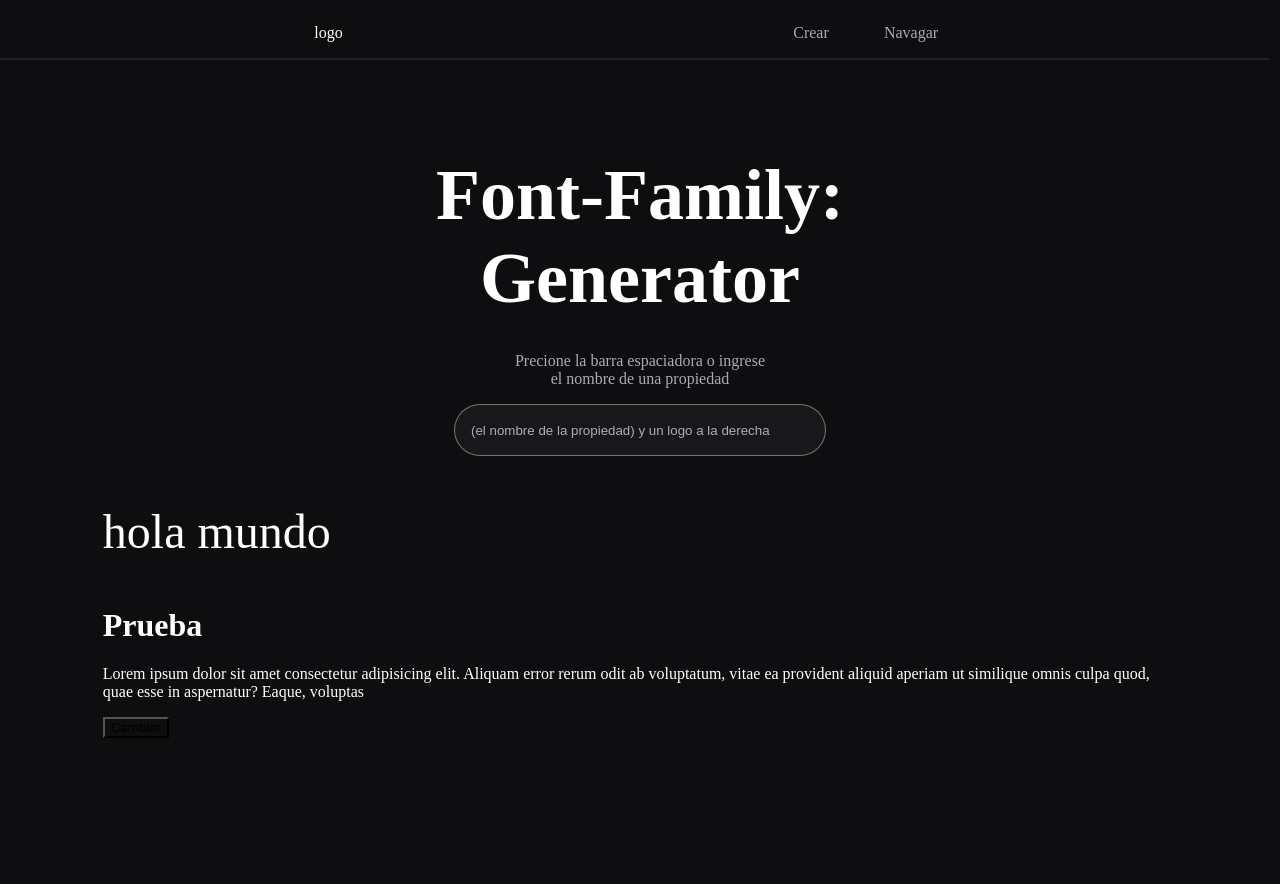
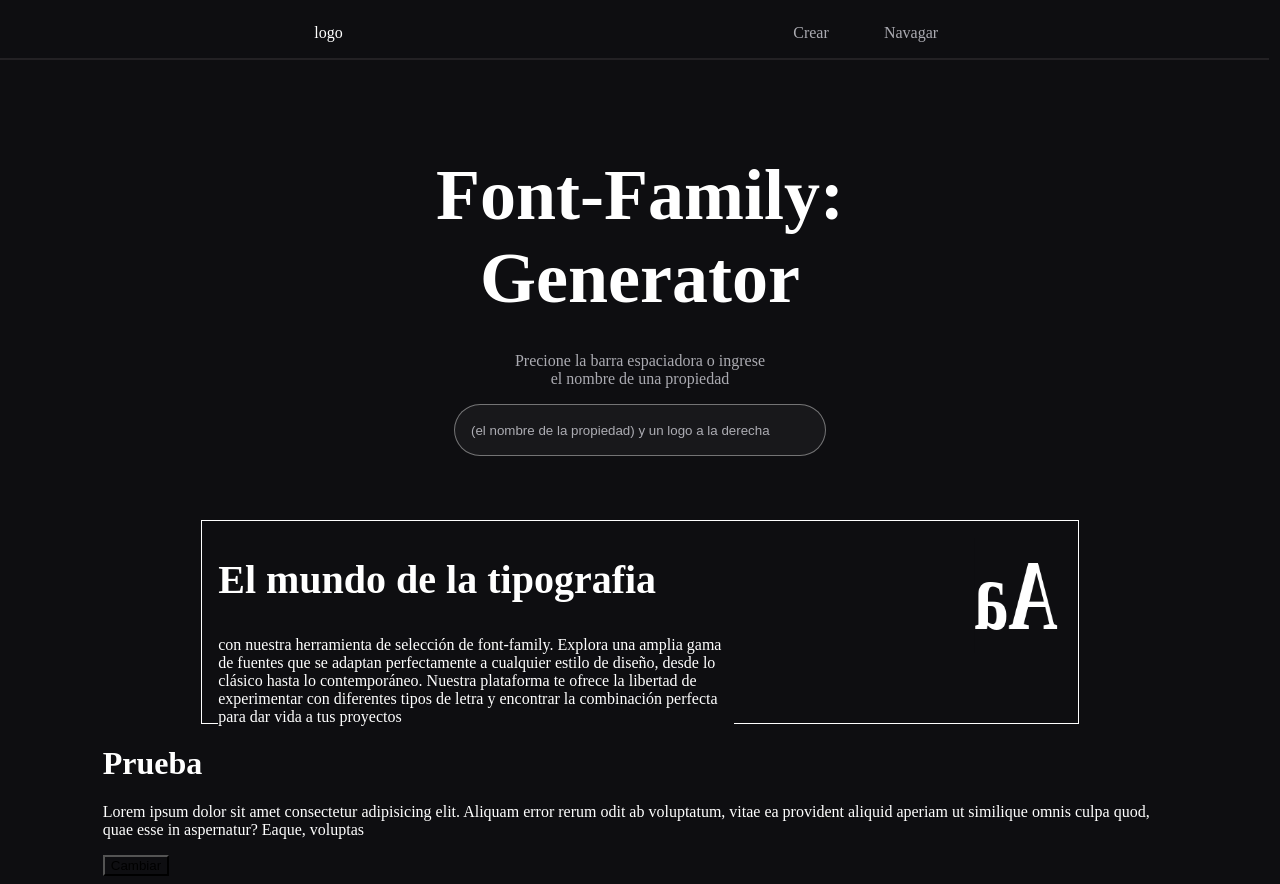
Before and after one commit to Alan-Ribeca/practicas-React, a React (Vite) app in the folder Family/fontFamily/: page / in a window 1280 px wide. Before the commit the page ends 800 px from the top, so only its background shows below. Built offline with nearby package versions, Linux system fonts and the light colour scheme; no server answers.

Commit message:
creando los grid

```diff
--- a/Family/fontFamily/package.json
+++ b/Family/fontFamily/package.json
@@ -10,6 +10,8 @@
     "preview": "vite preview"
   },
   "dependencies": {
+    "@splinetool/react-spline": "^2.2.6",
+    "@splinetool/runtime": "^1.0.91",
     "react": "^18.2.0",
     "react-dom": "^18.2.0",
     "sass": "^1.72.0"
--- a/Family/fontFamily/src/components/grid/contenedor.scss
+++ b/Family/fontFamily/src/components/grid/contenedor.scss
@@ -18,6 +18,7 @@
   align-items: center;
   flex-direction: column;
 
+
   .instrucciones {
     margin: 0;
     font-size: 1rem;
@@ -28,6 +29,7 @@
 
   .inputBuscador {
     margin-top: 1rem;
+    margin-bottom: 4rem;
     padding-left: 1rem;
     width: 22rem;
     height: 3rem;
--- a/Family/fontFamily/src/components/gridUno/GridUno.jsx
+++ b/Family/fontFamily/src/components/gridUno/GridUno.jsx
@@ -1,7 +1,19 @@
+import "./gridUno.scss";
+
 export const GridUno = () => {
   return (
-    <div className="containerGridUno">
-      <p>hola mundo</p>
-    </div>
+    <>
+      <div className="gridUno">
+        <h2 className="h2GridUno">El mundo de la tipografia</h2>
+        <p className="pGridUno">
+          con nuestra herramienta de selección de font-family. Explora una
+          amplia gama de fuentes que se adaptan perfectamente a cualquier estilo
+          de diseño, desde lo clásico hasta lo contemporáneo. Nuestra plataforma
+          te ofrece la libertad de experimentar con diferentes tipos de letra y
+          encontrar la combinación perfecta para dar vida a tus proyectos
+        </p>
+        <p className="rotacion">Aa</p>
+      </div>
+    </>
   );
 };
--- /dev/null
+++ b/Family/fontFamily/src/components/gridUno/gridUno.scss
@@ -0,0 +1,34 @@
+@keyframes rotateX {
+  100% {
+    transform: rotateY(360deg);
+  }
+}
+
+.gridUno {
+  height: 200px;
+  width: 80%;
+  margin: 0 auto;
+  position: relative;
+  padding: 0.1rem 0 0 1rem;
+  border: 1px solid white;
+
+  .h2GridUno {
+    font-size: 2.5rem;
+  }
+
+  .pGridUno {
+    font-size: 1rem;
+    width: 60%;
+  }
+}
+
+.rotacion {
+  position: absolute;
+  bottom: -15%;
+  left: 86%;
+  font-size: 100px;
+  font-weight: bold;
+  color: #ffffff;
+  animation: rotateX 4s linear infinite;
+  transform-style: preserve-3d;
+}
```
Also changed, not shown: 1 other file (tests, documents, lock files or other folders).
